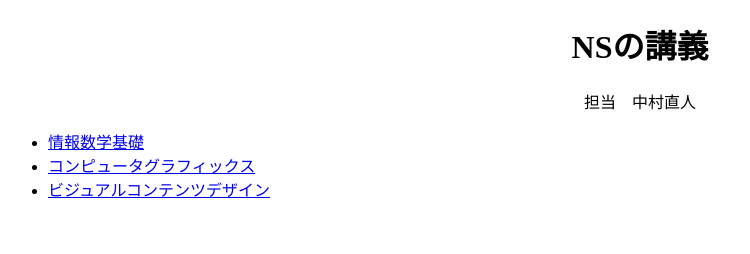
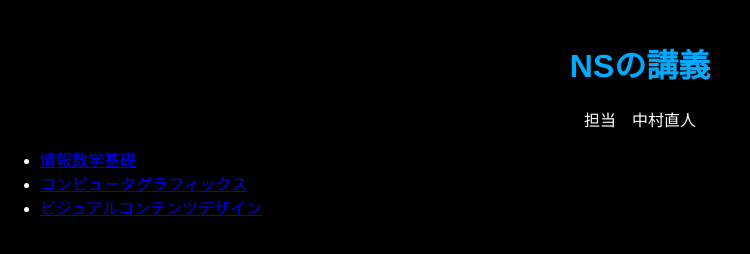
Before and after one commit to TsuboiK/2025VC, a plain HTML site: page index.html in a window 1280 px wide. Shown: the whole page, without its empty margins (0-750 px from the left). Drawn offline with Linux system fonts and the light colour scheme.

Commit message:
Update index.html

```diff
--- a/index.html
+++ b/index.html
@@ -3,6 +3,7 @@
    <HEAD>
       <meta charset="UTF-8">
       <TITLE>Webページの基礎</TITLE>
+	  <link href="lesson1_css.css" rel="stylesheet" type="text/css">
    </HEAD>
    <BODY>
 	<center><h1>NSの講義</h1>
```
